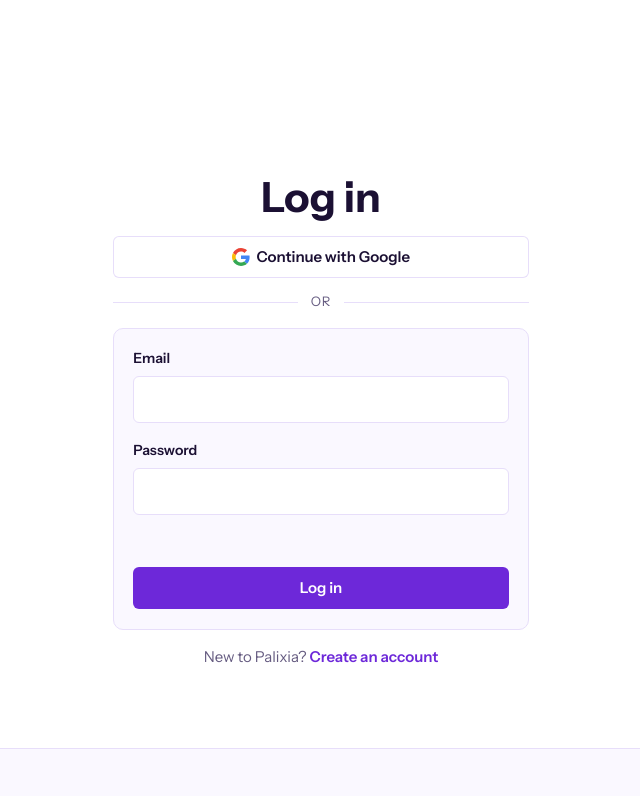
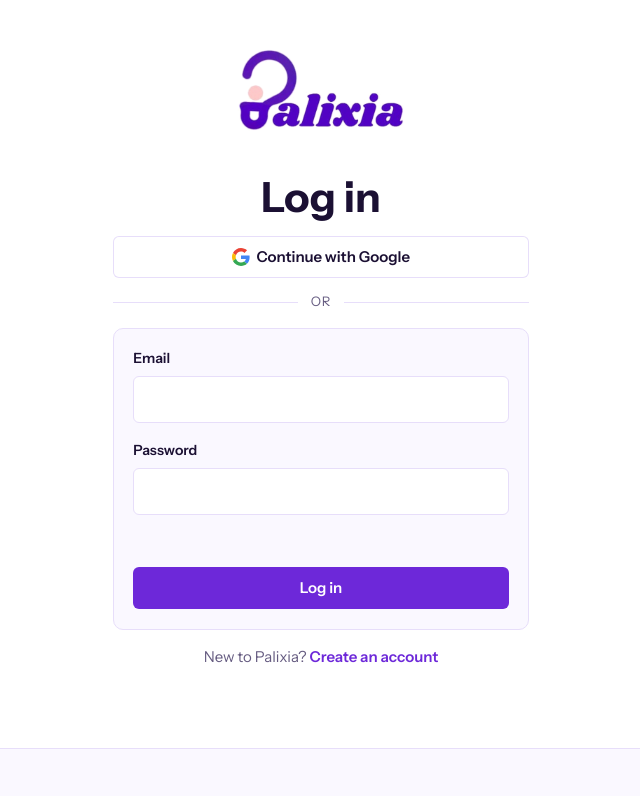
Before and after one commit to palixaentertainment-sketch/palixa-site, a Next.js app: page /login in a window 1280 px wide. Shown: the top 796 px of the page, without its empty margins (319-959 px from the left). Built offline with nearby package versions, Linux system fonts and the light colour scheme; no server answers; the database is empty.

Commit message:
Restore site logo rendering

```diff
--- a/components/Logo.js
+++ b/components/Logo.js
@@ -6,7 +6,7 @@ export default function Logo({ size = 'header', href = '/' }) {
   const image = (
     <img
       className={'logo-img logo-' + size}
-      src="/brand/palixa-logo-transparent.svg"
+      src="/brand/palixa-logo.png"
       alt={href ? '' : BRAND_NAME}
       aria-hidden={href ? 'true' : undefined}
       width="160"
```
